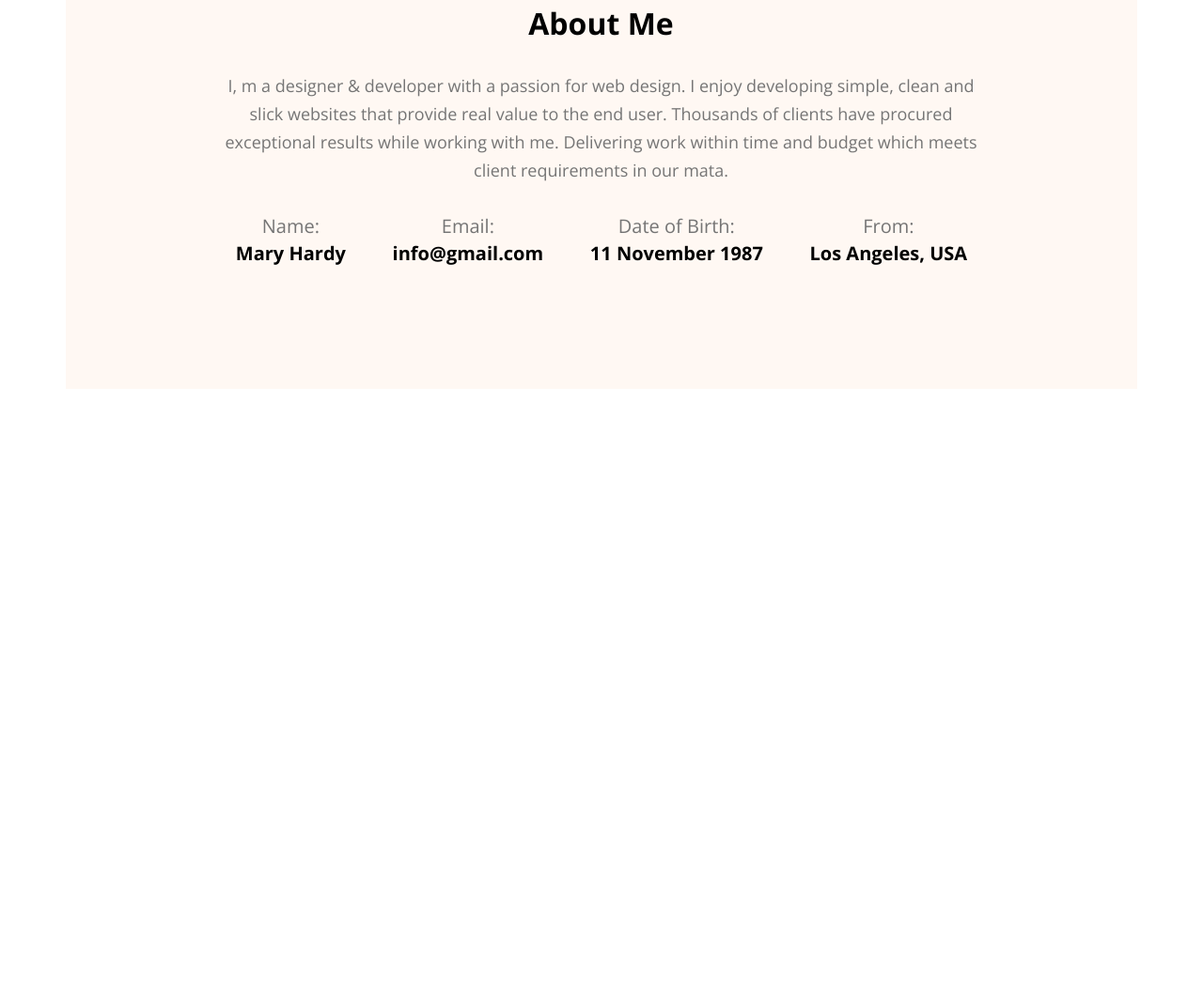
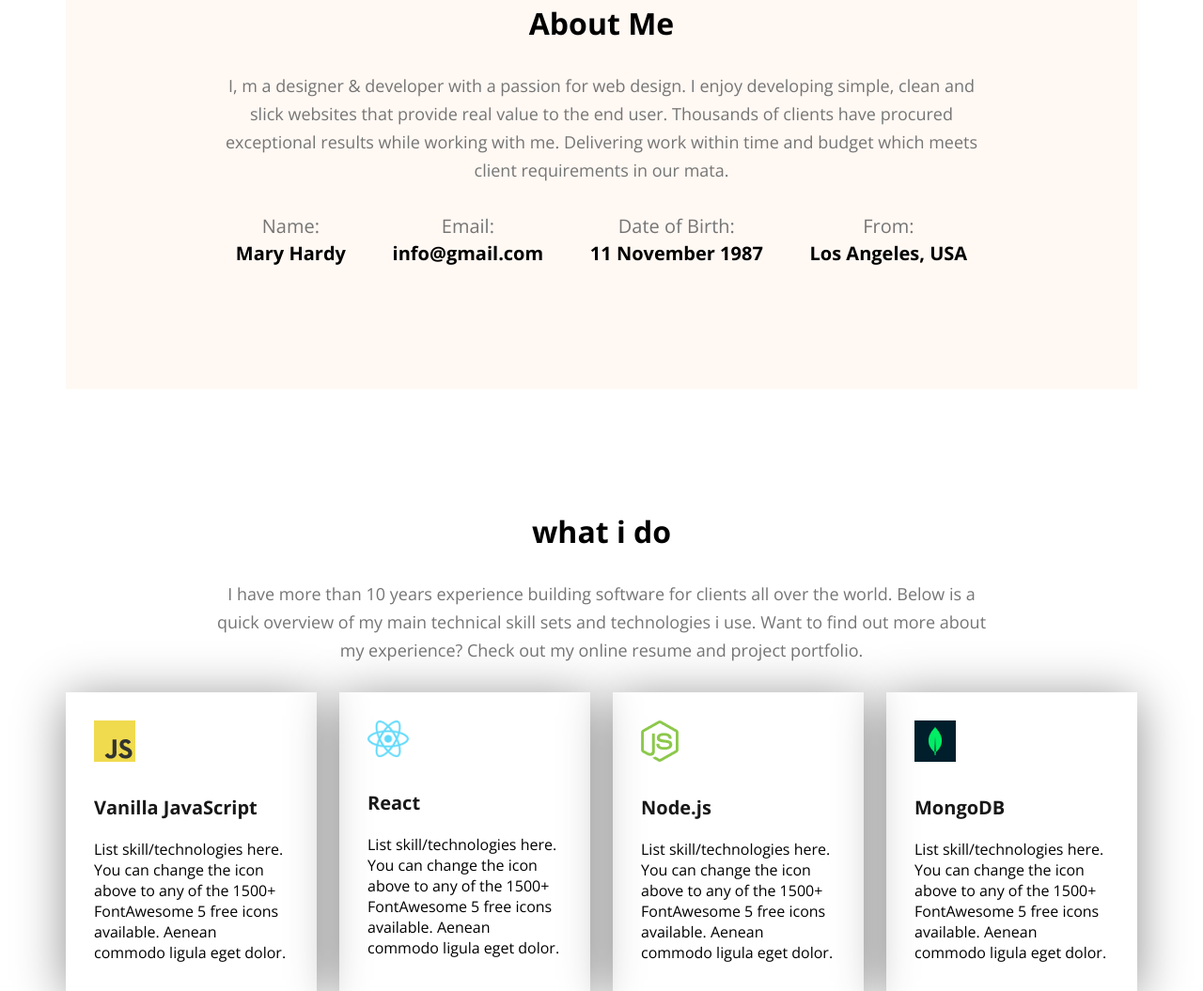
Before and after one commit to afraimkhan18-create/mahmudul-hasan-portfolio, a plain HTML site: page index.html in a window 1280 px wide. Shown: the part 1105-2160 px from the top of the page at 94% size. Before the commit the page ends 1519 px from the top, so only its background shows below. Drawn offline with nearby package versions, Linux system fonts and the light colour scheme.

Commit message:
Create skills section

```diff
--- a/index.html
+++ b/index.html
@@ -79,5 +79,41 @@
 
 
 
+<section id="skills">
+    <div class="skills-container">
+        <div class="section-heading">
+            <h2>what i do</h2>
+            <p>I have more than 10 years experience building software for clients all over the world. Below is a quick overview of my main technical skill sets and technologies i use. Want to find out more about my experience? Check out my online resume and project portfolio.</p>
+        </div>
+
+        <div class="skills-box">
+            <div class="skill-card">
+                <img src="/images/icons/js.png" alt="">
+                <h3>Vanilla JavaScript</h3>
+                <p>List skill/technologies here. You can change the icon above to any of the 1500+ FontAwesome 5 free icons available. Aenean commodo ligula eget dolor.</p>
+            </div>
+            <div class="skill-card">
+                <img src="images/icons/react.png" alt="">
+                <h3>React</h3>
+                <p>List skill/technologies here. You can change the icon above to any of the 1500+ FontAwesome 5 free icons available. Aenean commodo ligula eget dolor.</p>
+            </div>
+            <div class="skill-card">
+                <img src="/images/icons/nodejs.png" alt="">
+                <h3>Node.js</h3>
+                <p>List skill/technologies here. You can change the icon above to any of the 1500+ FontAwesome 5 free icons available. Aenean commodo ligula eget dolor.</p>
+            </div>
+            <div class="skill-card">
+                <img src="/images/icons/mongo.png" alt="">
+                <h3>MongoDB</h3>
+                <p>List skill/technologies here. You can change the icon above to any of the 1500+ FontAwesome 5 free icons available. Aenean commodo ligula eget dolor.</p>
+            </div>
+        </div>
+    </div>
+</section>
+
+
+
+
+
 </body>
 </html>
--- a/style/portfolio.css
+++ b/style/portfolio.css
@@ -118,6 +118,7 @@ nav .manu a{
 .section-heading{
     max-width: 827px;
     text-align: center;
+    margin: 0 auto;
 }
 .section-heading h2{
     font-size: 32px;
@@ -165,3 +166,42 @@ nav .manu a{
     font-size: 20px;
     font-weight: bold;
 }
+
+#skills{
+    padding-top: 130px;
+}
+
+#skills .skills-container{
+    width: 1140px;
+    margin: 0 auto;
+}
+
+#skills .skills-container .skills-box{
+    display: flex;
+    gap: 24px;
+}
+
+.skills-box .skill-card{
+    padding: 30px;
+    /* border: solid darkblue; */
+    box-shadow: 0 6px 50px 0 #00000071;
+    max-width: 267px;
+}
+
+.skill-card img{
+    max-width: 44px;
+    margin-bottom: 30px;
+}
+
+.skill-card h3{
+    font-size: 20px;
+    font-weight: bold;
+    color: #181818;
+    margin-bottom: 20px;
+
+}
+.skill-ca p{
+      font-size: 16px;
+    color: #757575;
+    line-height: 28px;
+}
```
